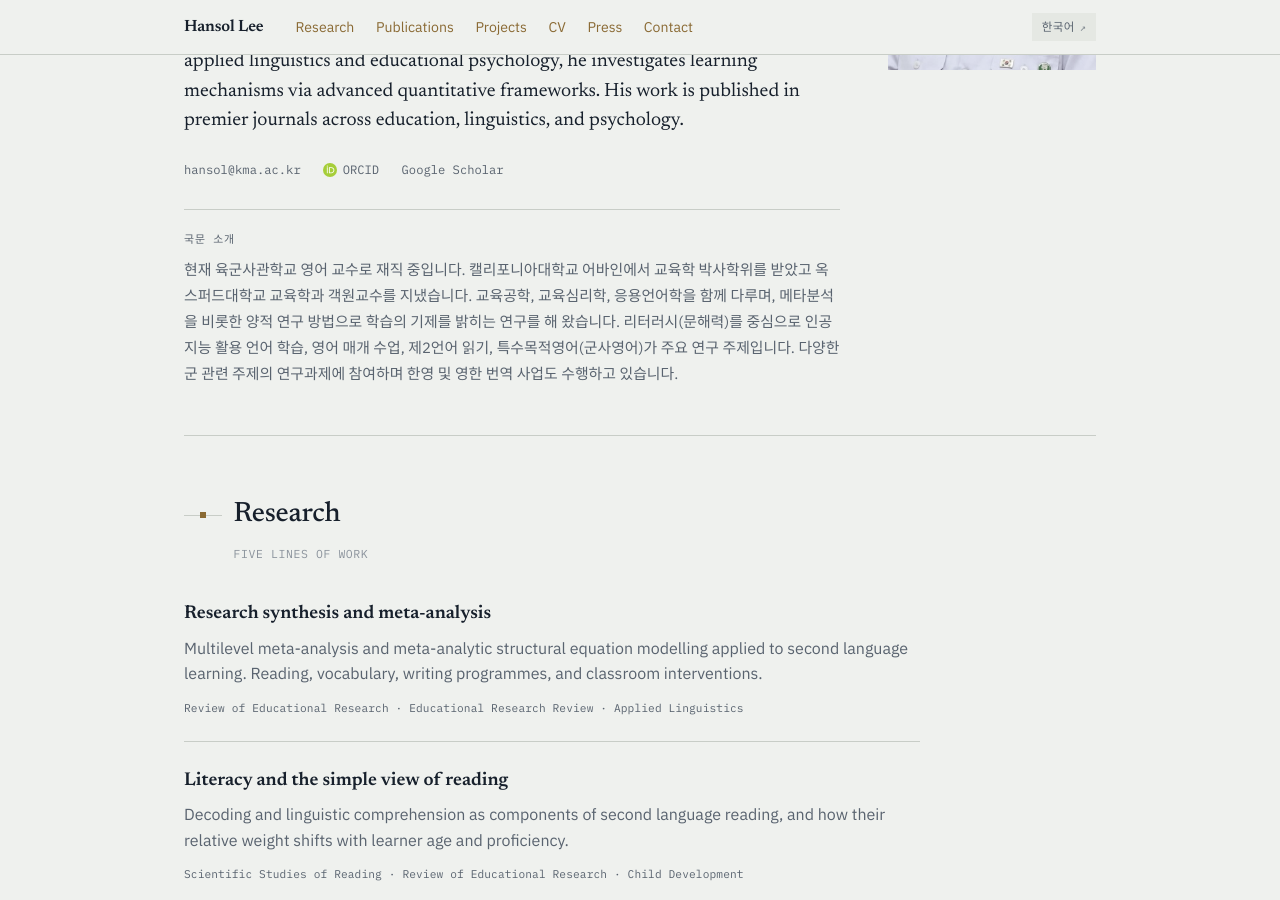
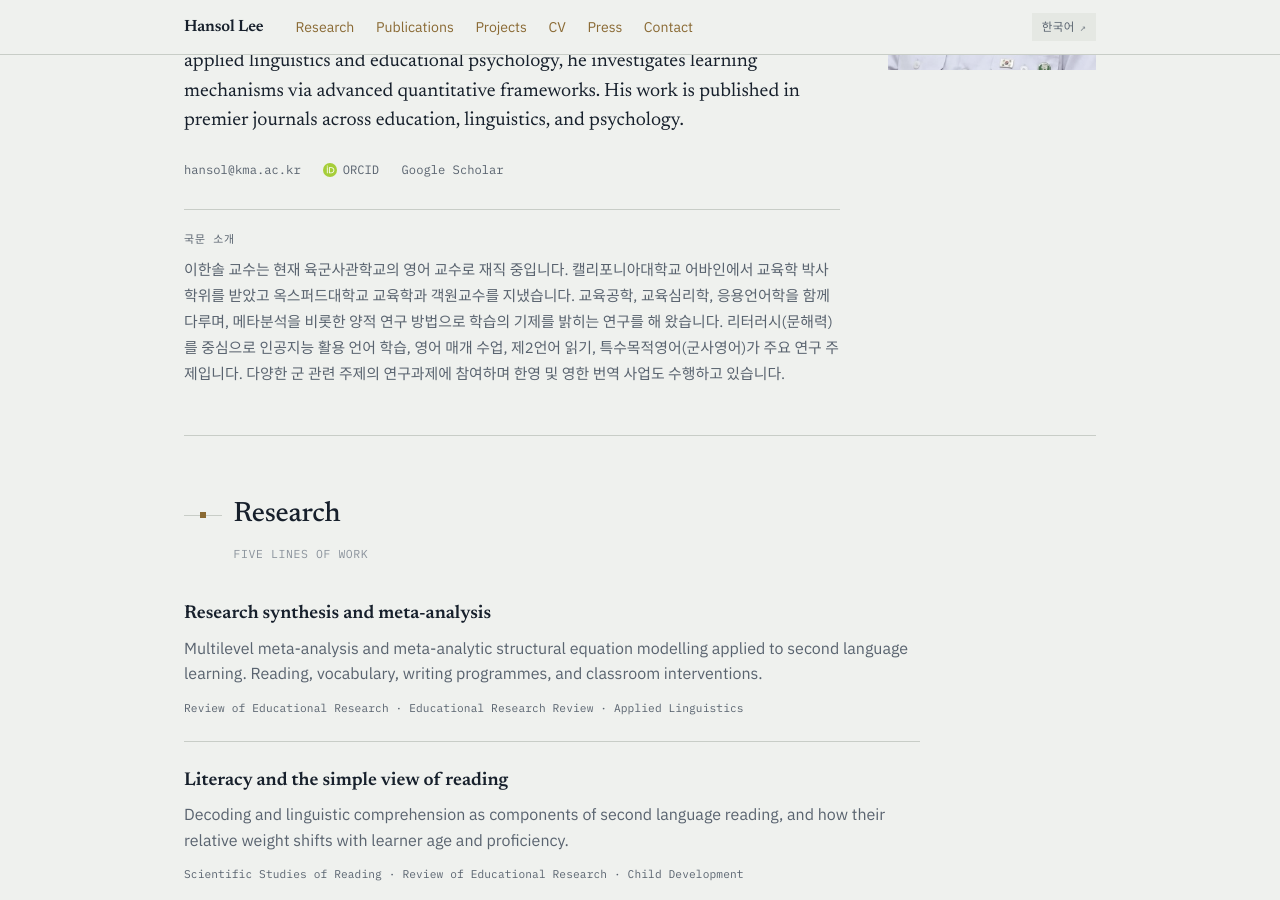
Before and after one commit to hansol6461/hansol6461.github.io, a Jekyll site: the page built from index.html, in a window 1280 px wide and 900 px high, scrolled down 308 px. Built offline with Jekyll 4.4.1, drawn with Linux system fonts in a browser that asks for light colours; some web fonts are replaced.

Commit message:
Update i18n.yml

```diff
--- a/_data/i18n.yml
+++ b/_data/i18n.yml
@@ -60,7 +60,7 @@ ko_intro:
   label: "국문 소개"
   # 행님이 직접 쓰신 문장입니다.
   body: >-
-    현재 육군사관학교 영어 교수로 재직 중입니다. 캘리포니아대학교 어바인에서 교육학
+    이한솔 교수는 현재 육군사관학교의 영어 교수로 재직 중입니다. 캘리포니아대학교 어바인에서 교육학
     박사학위를 받았고 옥스퍼드대학교 교육학과 객원교수를 지냈습니다. 교육공학,
     교육심리학, 응용언어학을 함께 다루며, 메타분석을 비롯한 양적 연구 방법으로 학습의
     기제를 밝히는 연구를 해 왔습니다. 리터러시(문해력)를 중심으로 인공지능 활용 언어
```
